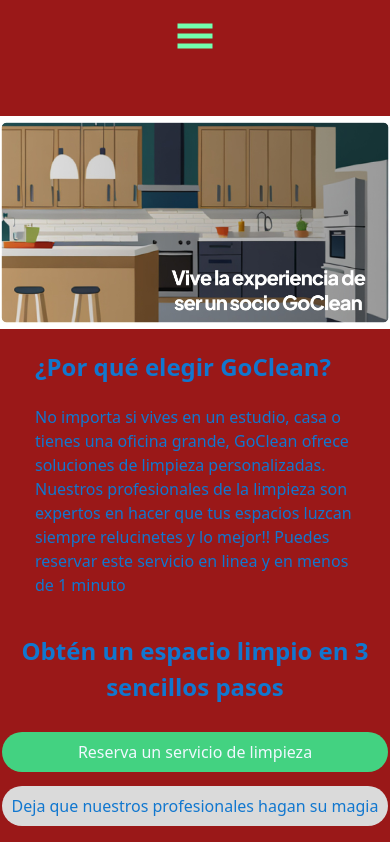
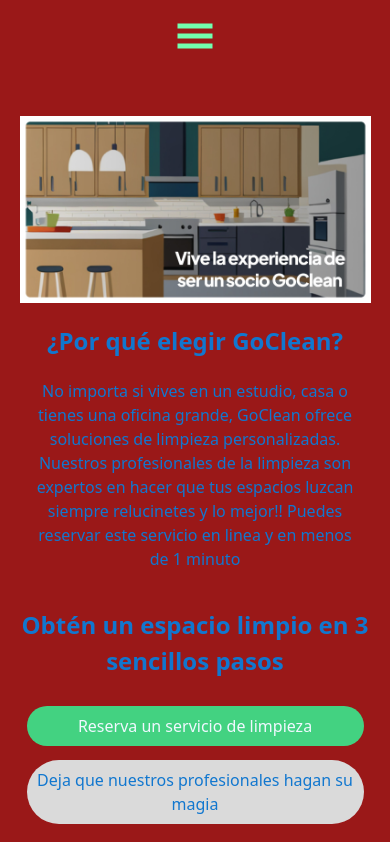
Before and after one commit to tonguiino/GoClean, a React (Vite) app: page / in a window 390 px wide. Shown: the top 842 px of the page. Built offline with nearby package versions, Linux system fonts and the light colour scheme.

Commit message:
se corriegieron algunos estilos de imagenes y texto en home y precios

```diff
--- a/src/pages/home/home.scss
+++ b/src/pages/home/home.scss
@@ -75,10 +75,11 @@
         justify-items: center;
         padding: 10px;
         width: 100%;
+        text-align: center;
         .container-img-banner {
 
             .img-banner {
-                width: 25em;
+                max-width: 100%;
             }
         }
         .container-goclean-text {
--- a/src/pages/precio/Precio.scss
+++ b/src/pages/precio/Precio.scss
@@ -22,7 +22,7 @@
 {
     .price-container{
         .img-price{
-            width: 25em;
+            max-width: 100%;
         }
         .cards-container{
 flex-direction: column;
```
